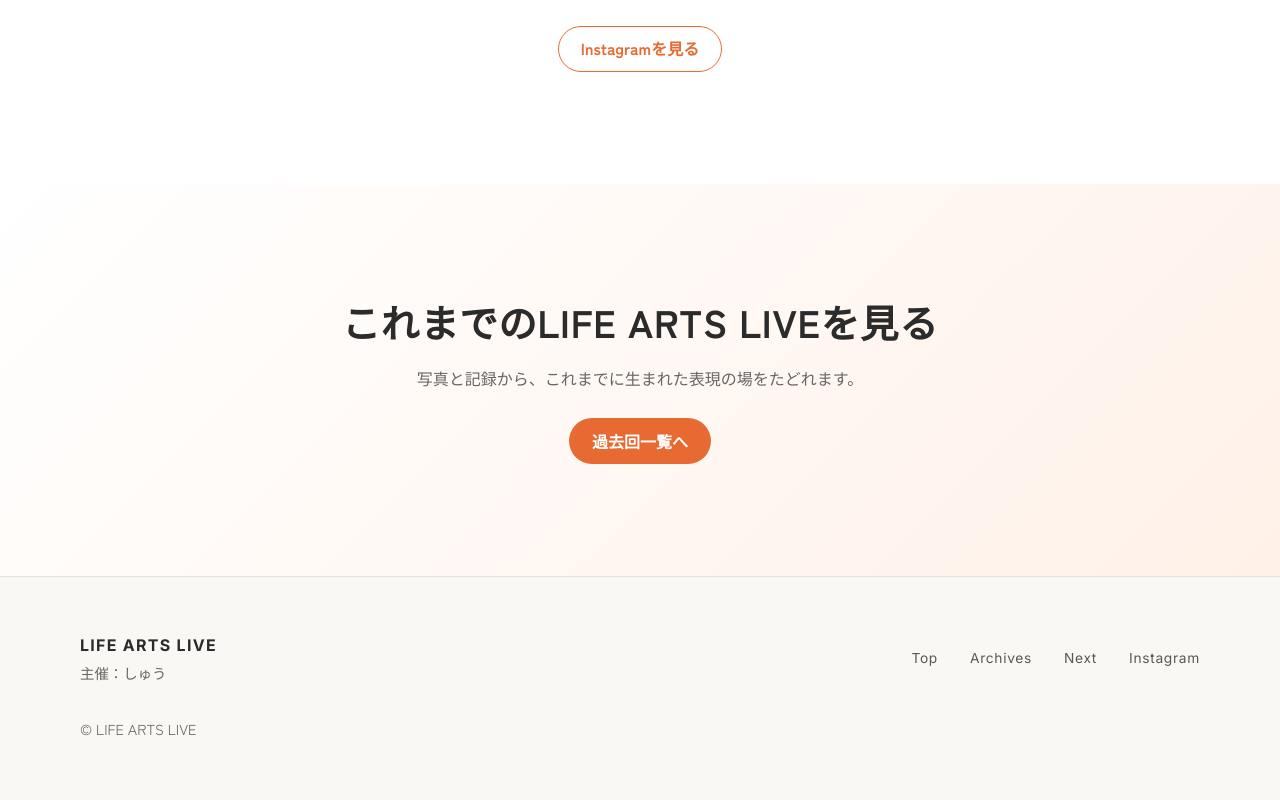
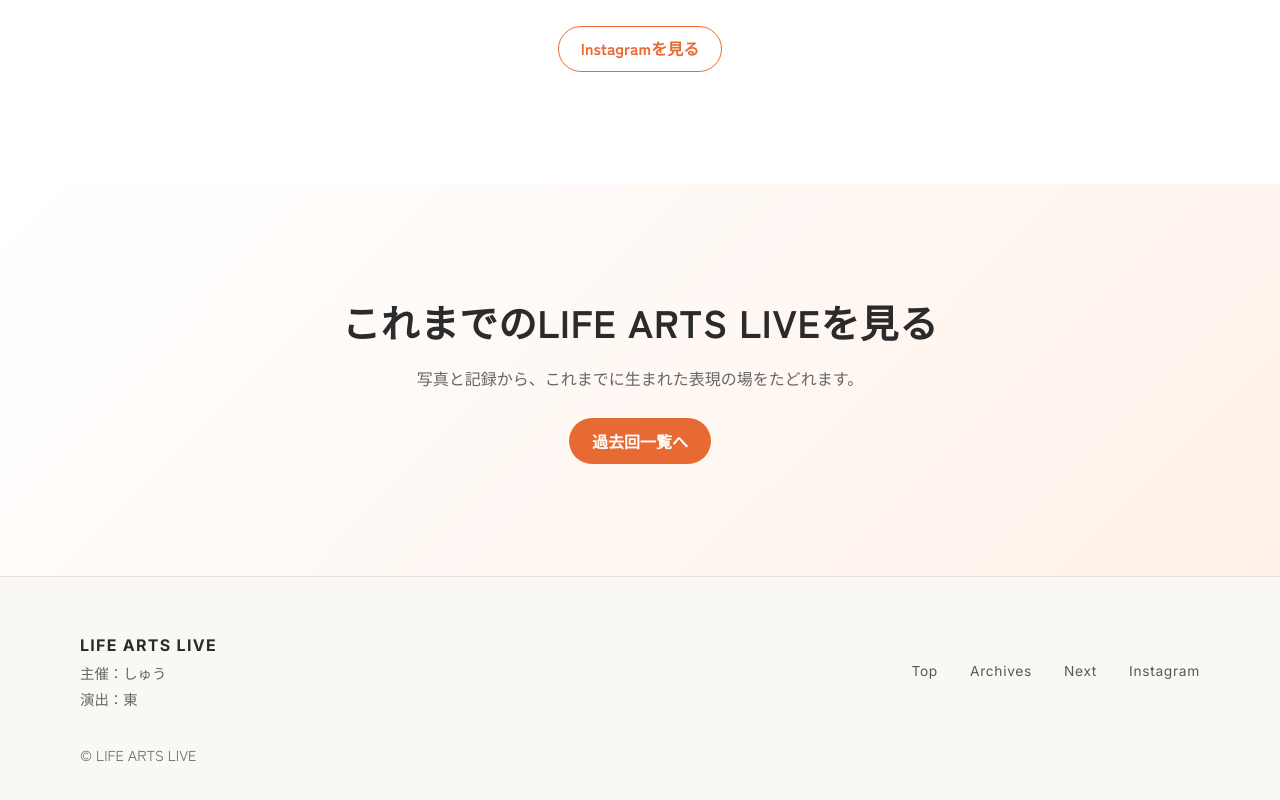
Before and after one commit to araragi0040-jpg/life-arts-live-museum, a Next.js app: page / in a window 1280 px wide. Shown: the part 4525-5325 px from the top of the page. Before the commit the page ends 5301 px from the top, so only its background shows below. Built offline with nearby package versions, Linux system fonts and the light colour scheme.

Commit message:
Update Footer.tsx

```diff
--- a/src/components/Footer.tsx
+++ b/src/components/Footer.tsx
@@ -8,6 +8,7 @@ export function Footer() {
         <div>
           <p className="site-footer__brand">{siteData.siteName}</p>
           <p className="site-footer__host">主催：{siteData.hostName}</p>
+          <p className="site-footer__host">演出：{siteData.directorName}</p>
         </div>
         <nav className="site-footer__nav" aria-label="フッターナビゲーション">
           <Link href="/">Top</Link>
```
